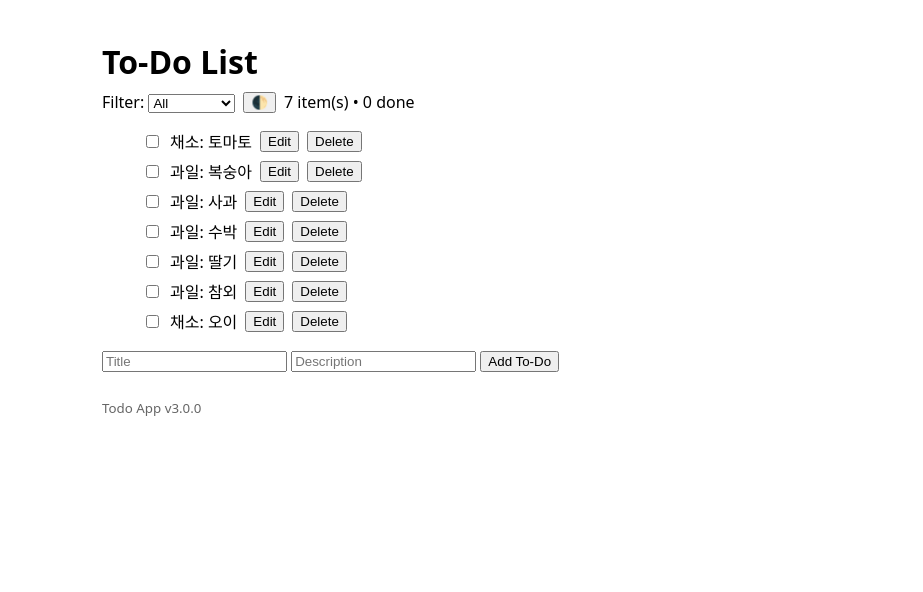
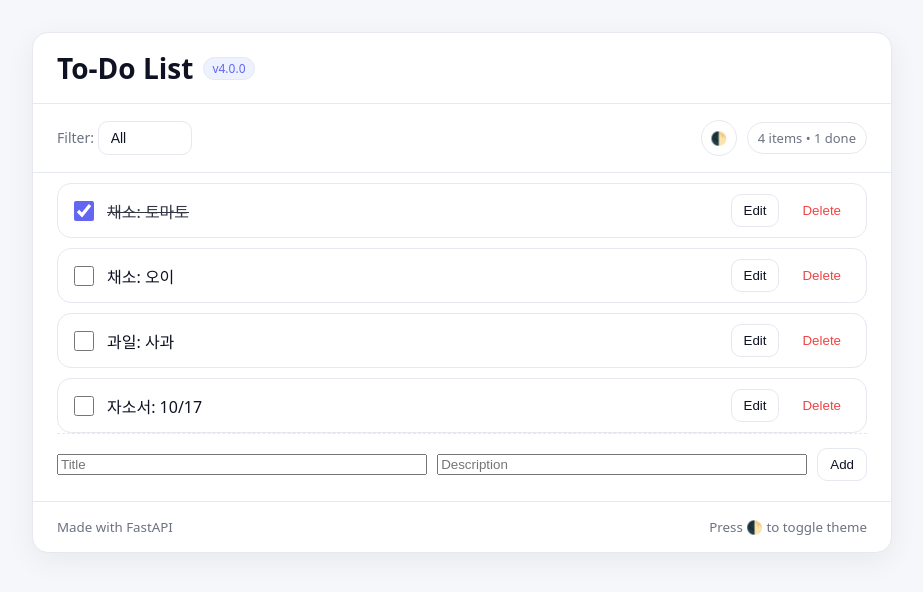
Before and after one commit to mj4863/FastApi_Todos, a FastAPI app: page / in a window 1280 px wide. Shown: the top 592 px of the page, without its empty margins (178-1101 px from the left). Run offline with FastAPI, Linux system fonts and the light colour scheme.

Commit message:
chore(release): bump to v4.0.0 + polished UI

```diff
--- a/fastapi-app/main.py
+++ b/fastapi-app/main.py
@@ -8,7 +8,7 @@ import json
 import os
 from pathlib import Path
 
-APP_VERSION = "3.0.0"
+APP_VERSION = "4.0.0"
 
 app = FastAPI(title="Todo App", version=APP_VERSION)
 
--- a/fastapi-app/templates/index.html
+++ b/fastapi-app/templates/index.html
@@ -1,26 +1,107 @@
 <!DOCTYPE html>
 <html lang="en">
 <head>
-  <meta charset="UTF-8" />
-  <meta name="viewport" content="width=device-width, initial-scale=1.0"/>
+  <meta charset="UTF-8"/>
+  <meta name="viewport" content="width=device-width, initial-scale=1"/>
   <title>To-Do List</title>
   <style>
-    body { font-family: system-ui, -apple-system, Segoe UI, Roboto, sans-serif; max-width: 720px; margin: 40px auto; padding: 0 16px; }
-    h1 { margin-bottom: 8px; }
-    .toolbar { display: flex; gap: 8px; align-items: center; margin-bottom: 12px; }
-    #todo-list li { margin: 6px 0; display: flex; gap: 8px; align-items: center; }
-    #todo-list li.done { opacity: .7; text-decoration: line-through; }
-    small.muted { color: #666; }
-    footer { margin-top: 24px; color: #666; }
-    button { cursor: pointer; }
-    .err { color: #b00020; margin: 6px 0; }
-    :root { color-scheme: light dark; }          /* NEW: 브라우저 기본 다크 지원 힌트 */
-    body.dark { background:#111; color:#eee; }   /* NEW: 매우 간단한 다크 */
-    body.dark small.muted { color:#aaa; }
+    /* ===== Design Tokens ===== */
+    :root{
+      --bg:#f6f7fb; --fg:#0f1222; --muted:#6b7280;
+      --card:#fff; --border:#e6e8f0; --shadow:0 8px 30px rgba(0,0,0,.06);
+      --primary:#6366f1; --primary-weak:#eef2ff; --danger:#ef4444;
+      --radius:14px; --ring:0 0 0 3px rgba(99,102,241,.25);
+      color-scheme:light dark;
+    }
+    body.dark{
+      --bg:#0b0d14; --fg:#e5e7eb; --muted:#9aa0aa;
+      --card:#0f1420; --border:#1f2430; --shadow:0 8px 30px rgba(0,0,0,.4);
+      --primary:#8b93ff; --primary-weak:#111634; --danger:#ff6b6b;
+      --ring:0 0 0 3px rgba(139,147,255,.25);
+    }
+
+    /* ===== Base ===== */
+    *{box-sizing:border-box}
+    body{
+      margin:0; font-family:system-ui,-apple-system,Segoe UI,Roboto,sans-serif;
+      color:var(--fg); background:var(--bg);
+      display:grid; place-items:start center; padding:clamp(16px,3vw,32px);
+    }
+    .app{
+      width:min(860px,100%); background:var(--card); border:1px solid var(--border);
+      border-radius:calc(var(--radius) + 2px); box-shadow:var(--shadow); overflow:hidden;
+    }
+    header,.toolbar,footer{ padding:16px clamp(16px,3vw,24px); }
+    header{ display:flex; gap:10px; align-items:center; border-bottom:1px solid var(--border)}
+    h1{ margin:0; font-size:clamp(20px,2.4vw,28px) }
+    .badge{ padding:2px 8px; border-radius:999px; border:1px solid var(--border);
+      background:var(--primary-weak); color:var(--primary); font-size:12px }
+
+    .toolbar{ display:flex; gap:10px; align-items:center; flex-wrap:wrap; border-bottom:1px solid var(--border)}
+    .spacer{ flex:1 1 auto }
+    label,select{ font-size:14px; color:var(--muted) }
+    select{
+      appearance:none; border:1px solid var(--border); background:transparent; color:var(--fg);
+      padding:8px 12px; border-radius:10px; outline:none;
+    }
+    select:focus-visible{ box-shadow:var(--ring) }
+
+    .icon-btn{
+      height:36px; width:36px; display:grid; place-items:center; border-radius:50%;
+      border:1px solid var(--border); background:transparent; cursor:pointer;
+    }
+    .icon-btn:hover{ background:var(--primary-weak) }
+
+    #status{
+      color:var(--muted); font-size:13px; padding:6px 10px; border-radius:999px;
+      border:1px solid var(--border);
+    }
+
+    main{ padding:10px clamp(16px,3vw,24px) 20px }
+
+    /* ===== List ===== */
+    ul#todo-list{ margin:0; padding:0; list-style:none; display:grid; gap:10px }
+    li.todo{
+      display:grid; grid-template-columns:auto 1fr auto auto; align-items:center; gap:10px;
+      border:1px solid var(--border); border-radius:var(--radius); padding:10px 12px; background:transparent;
+    }
+    input[type="checkbox"]{ width:20px; height:20px; accent-color:var(--primary); cursor:pointer }
+    .text{ overflow:hidden; white-space:nowrap; text-overflow:ellipsis }
+    .done .text{ text-decoration:line-through; opacity:.85 }
+    .btn{ border:1px solid var(--border); background:transparent; color:var(--fg);
+      padding:8px 12px; border-radius:10px; cursor:pointer }
+    .btn:hover{ background:var(--primary-weak) }
+    .btn.danger{ color:var(--danger); border-color:transparent; background:transparent }
+    .btn.danger:hover{ background:rgba(239,68,68,.08) }
+
+    /* ===== Form / Error / Footer ===== */
+    form{
+      display:grid; grid-template-columns:1fr 1fr auto; gap:10px; align-items:center;
+      border-top:1px dashed var(--border); padding-top:14px
+    }
+    input[type="text"]{
+      border:1px solid var(--border); background:transparent; color:var(--fg);
+      padding:10px 12px; border-radius:10px; outline:none;
+    }
+    input[type="text"]::placeholder{ color:var(--muted) }
+    input[type="text"]:focus-visible{ box-shadow:var(--ring); border-color:var(--primary) }
+
+    .err{
+      margin-top:10px; color:#b00020; background:#ffeff2; border:1px solid #ffd0d8;
+      padding:10px 12px; border-radius:10px; display:none
+    }
+    body.dark .err{ background:#2a0f17; border-color:#3b0f19; color:#ff98a7 }
+
+    footer{ border-top:1px solid var(--border); display:flex; justify-content:space-between; color:var(--muted) }
   </style>
 </head>
 <body>
+  <div class="app">
+    <header>
       <h1>To-Do List</h1>
+      <span class="badge" id="app-version">v?.?.?</span>
+    </header>
+
     <div class="toolbar">
       <label>
         Filter:
@@ -30,166 +111,162 @@
           <option value="false">Active</option>
         </select>
       </label>
-    <button type="button" id="toggle-theme" title="Toggle dark mode">🌓</button>
-    <span id="status" class="small muted"></span>
+      <div class="spacer"></div>
+      <button id="toggle-theme" class="icon-btn" title="Toggle dark mode">🌓</button>
+      <span id="status" role="status" aria-live="polite"></span>
     </div>
 
-  <ul id="todo-list"></ul>
+    <main>
+      <ul id="todo-list" role="list"></ul>
 
-  <form id="todo-form">
-    <input type="text" id="title" placeholder="Title" required />
-    <input type="text" id="description" placeholder="Description" required />
-    <button type="submit">Add To-Do</button>
+      <form id="todo-form" autocomplete="off">
+        <input id="title" placeholder="Title" required />
+        <input id="description" placeholder="Description" required />
+        <button class="btn" type="submit">Add</button>
       </form>
 
-  <div id="error" class="err" role="alert" style="display:none;"></div>
+      <div id="error" class="err" role="alert"></div>
+    </main>
 
     <footer>
-    <small>Todo App <span id="app-version">v?.?.?</span></small>
+      <small>Made with FastAPI</small>
+      <small>Press 🌓 to toggle theme</small>
     </footer>
+  </div>
+
+  <!-- Template reduces DOM boilerplate -->
+  <template id="todo-tpl">
+    <li class="todo" data-id="">
+      <input class="chk" type="checkbox" />
+      <span class="text"></span>
+      <button class="btn edit" type="button">Edit</button>
+      <button class="btn danger del" type="button">Delete</button>
+    </li>
+  </template>
 
   <script>
-    const $ = (sel) => document.querySelector(sel);
-    const listEl = $("#todo-list");
-    const filterEl = $("#filter");
-    const statusEl = $("#status");
-    const errEl = $("#error");
-    const verEl = $("#app-version");
-    const FILTER_KEY = 'todo-filter';
-    const THEME_KEY = 'todo-theme';
+    // ===== State & Storage =====
+    const $ = s => document.querySelector(s);
+    const els = {
+      list: $("#todo-list"), filter: $("#filter"), status: $("#status"),
+      err: $("#error"), ver: $("#app-version"), themeBtn: $("#toggle-theme"),
+      form: $("#todo-form"), title: $("#title"), desc: $("#description"),
+      tpl: /** @type {HTMLTemplateElement} */ ($("#todo-tpl")),
+    };
+    const STORE = { FILTER:'todo-filter', THEME:'todo-theme' };
+    const state = {
+      get filter(){ return localStorage.getItem(STORE.FILTER) || 'all'; },
+      set filter(v){ localStorage.setItem(STORE.FILTER, v); },
+      get theme(){ return localStorage.getItem(STORE.THEME) || 'light'; },
+      set theme(v){ localStorage.setItem(STORE.THEME, v); },
+    };
+    if (state.theme === 'dark') document.body.classList.add('dark');
+    els.filter.value = state.filter;
 
-    if (localStorage.getItem(THEME_KEY) === 'dark') document.body.classList.add('dark');
-    $("#toggle-theme").onclick = () => {
-      document.body.classList.toggle('dark');
-      localStorage.setItem(THEME_KEY, document.body.classList.contains('dark') ? 'dark' : 'light');
+    // ===== API wrapper =====
+    const api = {
+      async request(path, opts){
+        const r = await fetch(path, { headers:{'Content-Type':'application/json'}, ...opts });
+        if (!r.ok){
+          let msg = 'Request failed';
+          try { const j = await r.json(); msg = j.detail || msg; } catch {}
+          throw new Error(msg);
+        }
+        return r.status === 204 ? null : r.json();
+      },
+      list(filter){ const qs = filter==='all' ? '' : `?completed=${filter}`; return this.request(`/todos${qs}`); },
+      create(todo){ return this.request('/todos', { method:'POST', body:JSON.stringify(todo) }); },
+      update(id, todo){ return this.request(`/todos/${id}`, { method:'PUT', body:JSON.stringify(todo) }); },
+      remove(id){ return this.request(`/todos/${id}`, { method:'DELETE' }); },
+      version(){ return this.request('/version'); }
     };
 
-    filterEl.value = localStorage.getItem(FILTER_KEY) || 'all';
+    // ===== UI helpers =====
+    function showError(msg){
+      els.err.textContent = msg; els.err.style.display = 'block';
+      clearTimeout(showError.tid); showError.tid = setTimeout(()=> els.err.style.display='none', 3000);
+    }
+    const plural = (n, w) => `${n} ${w}${n===1?'':'s'}`;
 
-    async function getVersion() {
-      try {
-        const r = await fetch('/version');
-        const j = await r.json();
-        verEl.textContent = 'v' + (j.version || 'unknown');
-      } catch {}
+    function renderList(todos){
+      els.list.textContent = '';
+      if (!todos.length){
+        const empty = document.createElement('li');
+        empty.className = 'todo'; empty.style.borderStyle='dashed'; empty.style.opacity='.7';
+        empty.innerHTML = '<span class="text">No items yet. Add your first to-do!</span>';
+        els.list.appendChild(empty);
+        els.status.textContent = `${plural(0,'item')} • 0 done`;
+        return;
+      }
+      const frag = document.createDocumentFragment();
+      let done = 0;
+      for (const t of todos){
+        if (t.completed) done++;
+        const node = els.tpl.content.firstElementChild.cloneNode(true);
+        node.dataset.id = t.id;
+        if (t.completed) node.classList.add('done');
+        node.querySelector('.chk').checked = !!t.completed;
+        node.querySelector('.text').textContent = `${t.title}: ${t.description}`;
+        frag.appendChild(node);
+      }
+      els.list.appendChild(frag);
+      els.status.textContent = `${plural(todos.length,'item')} • ${done} done`;
     }
 
-    function showError(msg) {
-      errEl.textContent = msg;
-      errEl.style.display = 'block';
-      setTimeout(() => (errEl.style.display = 'none'), 3000);
+    // ===== Actions =====
+    async function load(){
+      try {
+        const todos = await api.list(state.filter);
+        renderList(todos);
+      } catch(e){ showError(e.message); }
     }
 
-    async function fetchTodos() {
-      const q = filterEl.value;
-      const qs = q === 'all' ? '' : `?completed=${q}`;
-      const response = await fetch('/todos' + qs);
-      const todos = await response.json();
+    // Delegated list interactions
+    els.list.addEventListener('change', async (e)=>{
+      const chk = e.target.closest('.chk');
+      if (!chk) return;
+      const li = e.target.closest('.todo'); const id = Number(li.dataset.id);
+      const [title, description] = li.querySelector('.text').textContent.split(': ').map(s=>s ?? '');
+      try { await api.update(id, { id, title, description, completed: chk.checked }); load(); }
+      catch(err){ showError(err.message); chk.checked = !chk.checked; }
+    });
 
-      listEl.innerHTML = '';
-      statusEl.textContent = `${todos.length} item(s)`;
-
-      const done = todos.filter(t => !!t.completed).length;
-      statusEl.textContent = `${todos.length} item(s) • ${done} done`;
-
-      if (todos.length === 0) {
-        const li = document.createElement('li');
-        li.className = 'muted';
-        li.textContent = 'No items yet. Add your first to-do!';
-        listEl.appendChild(li);
-        return;
+    els.list.addEventListener('click', async (e)=>{
+      const li = e.target.closest('.todo'); if (!li) return;
+      const id = Number(li.dataset.id);
+      if (e.target.closest('.edit')){
+        const [curTitle, curDesc] = li.querySelector('.text').textContent.split(': ');
+        const title = prompt('Enter new title:', curTitle); if (title===null) return;
+        const description = prompt('Enter new description:', curDesc); if (description===null) return;
+        try { await api.update(id, { id, title, description, completed: li.classList.contains('done') }); load(); }
+        catch(err){ showError(err.message); }
       }
-
-      todos.forEach(todo => {
-        const li = document.createElement('li');
-        if (todo.completed) li.classList.add('done');
-
-        const chk = document.createElement('input');
-        chk.type = 'checkbox';
-        chk.checked = !!todo.completed;
-        chk.title = 'Toggle completed';
-        chk.onchange = async () => {
-          await updateTodo(todo.id, todo.title, todo.description, chk.checked);
-          fetchTodos();
-        };
-
-        const span = document.createElement('span');
-        span.textContent = `${todo.title}: ${todo.description}`;
-
-        const editButton = document.createElement('button');
-        editButton.textContent = 'Edit';
-        editButton.onclick = async () => {
-          const title = prompt('Enter new title:', todo.title);
-          if (title === null) return;
-          const description = prompt('Enter new description:', todo.description);
-          if (description === null) return;
-          const ok = await updateTodo(todo.id, title, description, chk.checked);
-          if (ok) fetchTodos();
-        };
-
-        const deleteButton = document.createElement('button');
-        deleteButton.textContent = 'Delete';
-        deleteButton.onclick = async () => {
-          const yes = confirm('Delete this item?');
-          if (!yes) return;
-          const r = await fetch(`/todos/${todo.id}`, { method: 'DELETE' });
-          if (r.ok) fetchTodos(); else showError('Delete failed');
-        };
-
-        li.append(chk, span, editButton, deleteButton);
-        listEl.appendChild(li);
-      });
-    }
-
-    async function updateTodo(id, title, description, completed) {
-      try {
-        const r = await fetch(`/todos/${id}`, {
-          method: 'PUT',
-          headers: { 'Content-Type': 'application/json' },
-          body: JSON.stringify({ id, title, description, completed })
-        });
-        if (!r.ok) {
-          const j = await r.json().catch(() => ({}));
-          showError(j.detail || 'Update failed');
-        }
-        return r.ok;
-      } catch {
-        showError('Network error');
-        return false;
-      }
-    }
-
-    document.getElementById('todo-form').addEventListener('submit', async (event) => {
-      event.preventDefault();
-      const title = document.getElementById('title').value.trim();
-      const description = document.getElementById('description').value.trim();
-      if (!title || !description) {
-        showError('Title/Description required');
-        return;
-      }
-      const response = await fetch('/todos', {
-        method: 'POST',
-        headers: { 'Content-Type': 'application/json' },
-        body: JSON.stringify({ id: Date.now(), title, description, completed: false })
-      });
-      if (response.ok) {
-        event.target.reset();
-        fetchTodos();
-      } else {
-        const j = await response.json().catch(() => ({}));
-        showError(j.detail || 'Create failed');
+      if (e.target.closest('.del')){
+        if (!confirm('Delete this item?')) return;
+        try { await api.remove(id); load(); } catch(err){ showError(err.message); }
       }
     });
 
-    filterEl.addEventListener('change', () => {
-      localStorage.setItem(FILTER_KEY, filterEl.value);
-      fetchTodos();
+    els.form.addEventListener('submit', async (ev)=>{
+      ev.preventDefault();
+      const title = els.title.value.trim(); const description = els.desc.value.trim();
+      if (!title || !description) return showError('Title/Description required');
+      const todo = { id: Date.now(), title, description, completed:false };
+      try { await api.create(todo); els.form.reset(); els.title.focus(); load(); }
+      catch(err){ showError(err.message); }
     });
 
-    getVersion();
-    fetchTodos();
+    els.filter.addEventListener('change', ()=>{ state.filter = els.filter.value; load(); });
+    els.themeBtn.addEventListener('click', ()=>{
+      document.body.classList.toggle('dark');
+      state.theme = document.body.classList.contains('dark') ? 'dark' : 'light';
+    });
 
-
+    // ===== Boot =====
+    (async function boot(){
+      try { const v = await api.version(); els.ver.textContent = 'v'+(v.version||'unknown'); } catch {}
+      await load();
+    })();
   </script>
 </body>
 </html>
```
Also changed, not shown: fastapi-app/todo.json (+11 -29 lines). Lines whose indentation alone changed are shown as unchanged.
